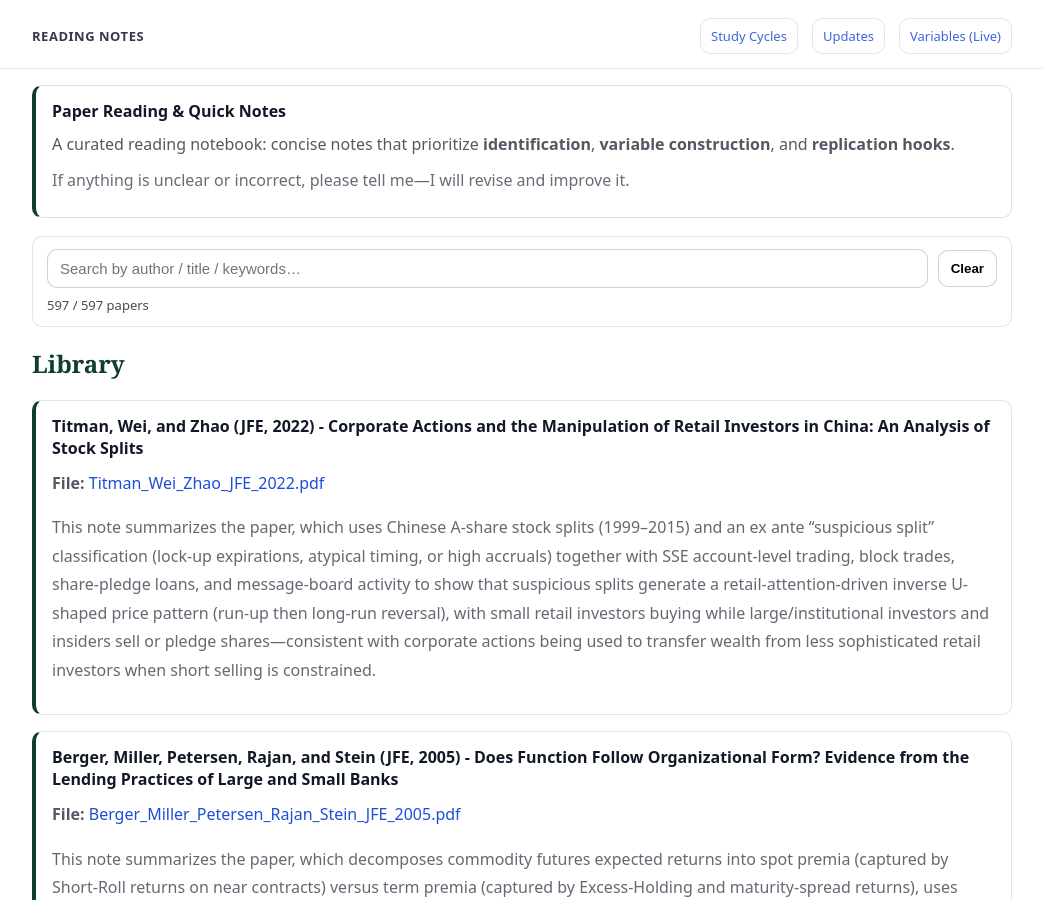
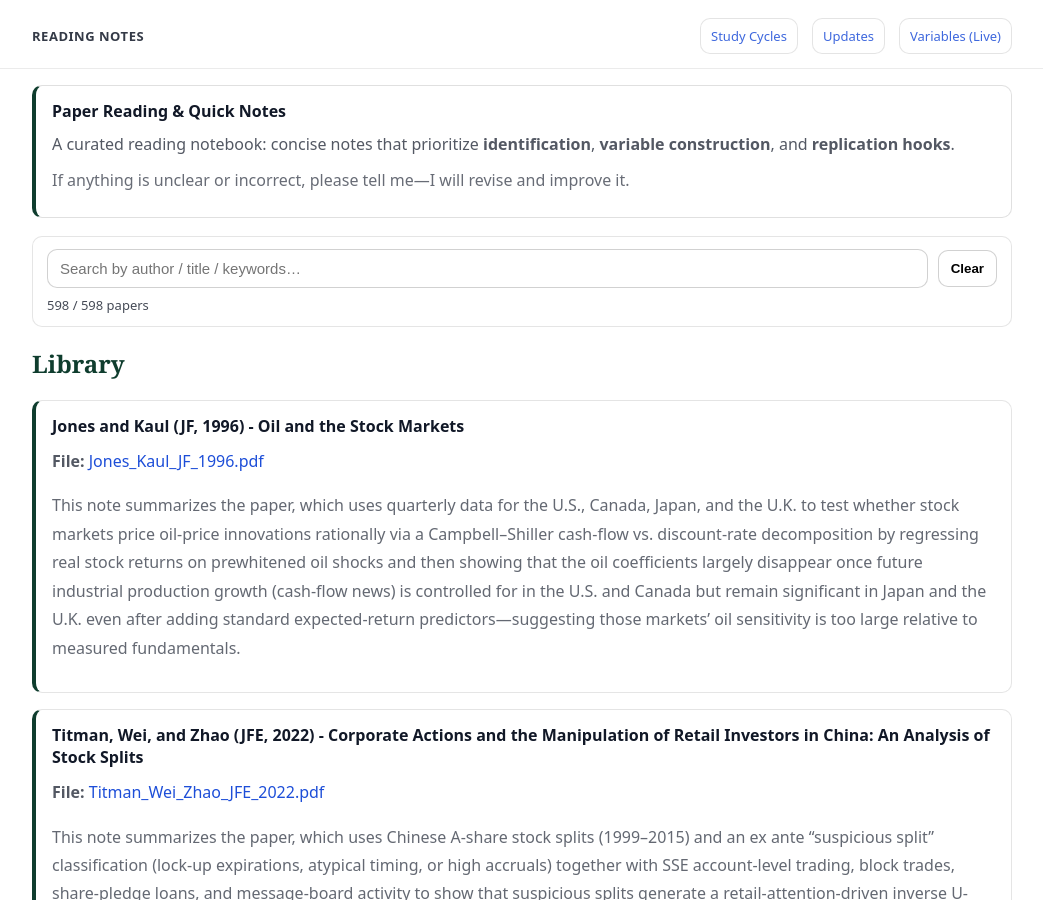
Before and after one commit to yaxinzn/study-archive, a Jekyll site: the page built from reading/index.md, in a window 1280 px wide and 900 px high. Shown: the whole window, without its empty margins (118-1161 px from the left). Built offline with Jekyll 4.4.1, drawn with Linux system fonts in a browser that asks for light colours.

Commit message:
Reading: add/update Jones_Kaul_JF_1996.pdf

```diff
--- a/_data/reading.yml
+++ b/_data/reading.yml
@@ -1,3 +1,7 @@
+- title: "Jones and Kaul (JF, 1996) - Oil and the Stock Markets"
+  file: "Jones_Kaul_JF_1996.pdf"
+  desc: "This note summarizes the paper, which uses quarterly data for the U.S., Canada, Japan, and the U.K. to test whether stock markets price oil-price innovations rationally via a Campbell–Shiller cash-flow vs. discount-rate decomposition by regressing real stock returns on prewhitened oil shocks and then showing that the oil coefficients largely disappear once future industrial production growth (cash-flow news) is controlled for in the U.S. and Canada but remain significant in Japan and the U.K. even after adding standard expected-return predictors—suggesting those markets’ oil sensitivity is too large relative to measured fundamentals."
+
 - title: "Titman, Wei, and Zhao (JFE, 2022) - Corporate Actions and the Manipulation of Retail Investors in China: An Analysis of Stock Splits"
   file: "Titman_Wei_Zhao_JFE_2022.pdf"
   desc: "This note summarizes the paper, which uses Chinese A-share stock splits (1999–2015) and an ex ante “suspicious split” classification (lock-up expirations, atypical timing, or high accruals) together with SSE account-level trading, block trades, share-pledge loans, and message-board activity to show that suspicious splits generate a retail-attention-driven inverse U-shaped price pattern (run-up then long-run reversal), with small retail investors buying while large/institutional investors and insiders sell or pledge shares—consistent with corporate actions being used to transfer wealth from less sophisticated retail investors when short selling is constrained."
```
Also changed, not shown: 1 other file.
